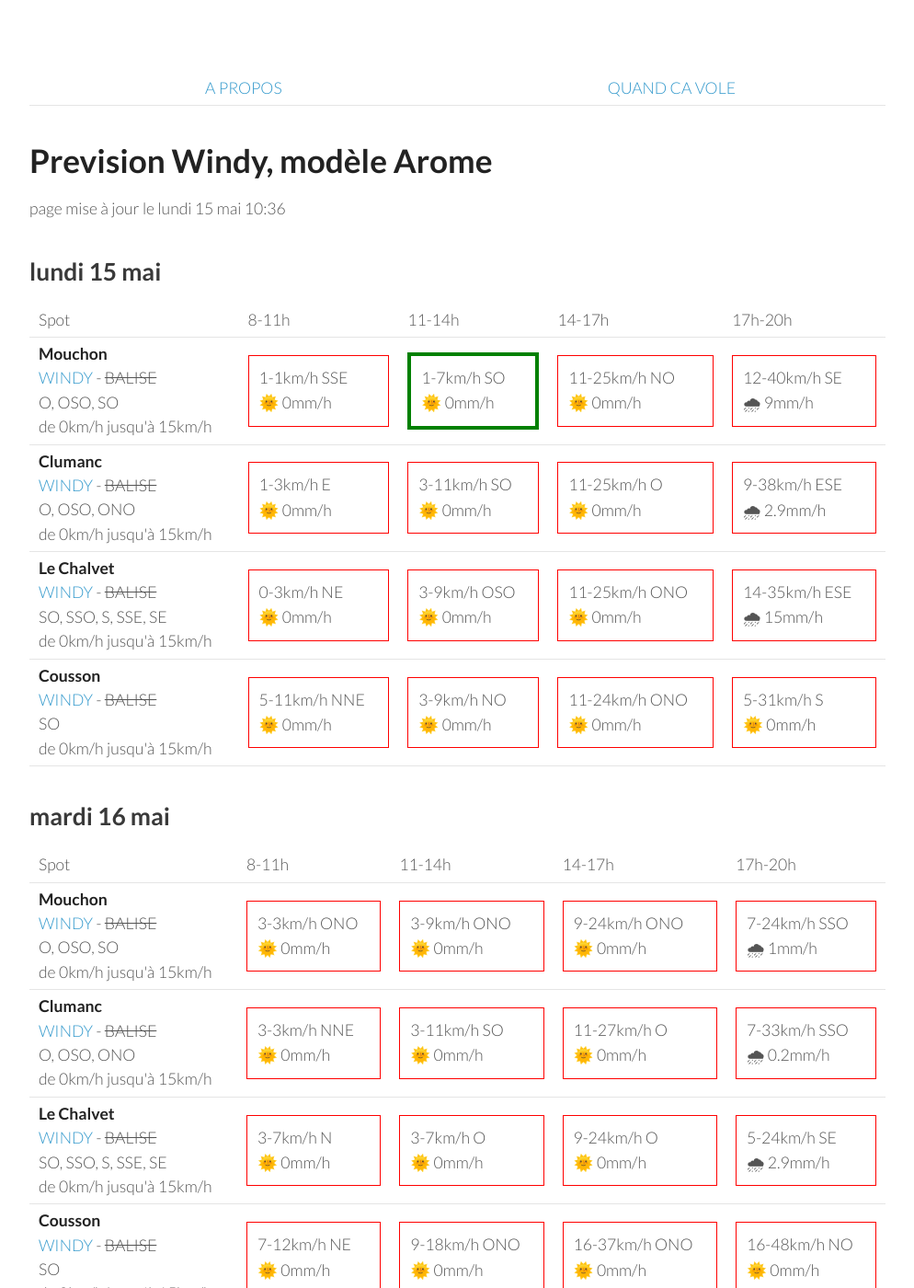
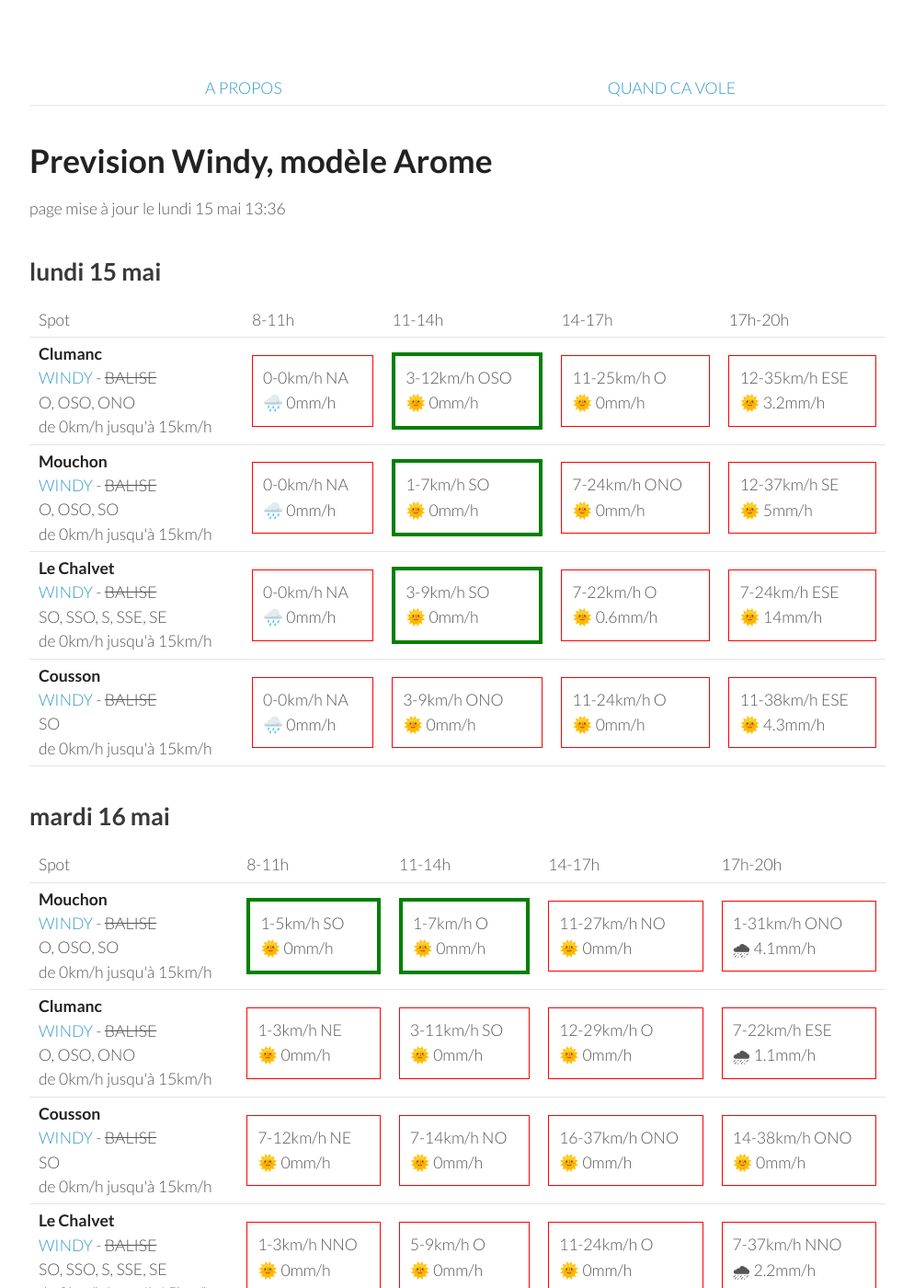
Before and after one commit to parapente-dans-le-nord/parapente-dans-le-nord.github.io, a Jekyll site: the page built from saint_andre.markdown, in a window 1280 px wide and 1400 px high. Shown: the whole window at 92% size, without its empty margins (26-1020 px from the left). Built offline with Jekyll 4.4.1, drawn with Linux system fonts in a browser that asks for light colours.

Commit message:
update index.markdown

```diff
--- a/saint_andre.markdown
+++ b/saint_andre.markdown
@@ -7,7 +7,7 @@ title:  "Tous les spots"
 {: .links}
 
 # Prevision Windy, modèle Arome
-page mise à jour le lundi 15 mai 10:36
+page mise à jour le lundi 15 mai 13:36
 
 ## lundi 15 mai
 
@@ -22,43 +22,39 @@ page mise à jour le lundi 15 mai 10:36
       <td>17h-20h</td>
     </tr>
 <tr>
-        <td><strong>Mouchon</strong><br><a href="https://windy.com/43.992/6.424?43.878,6.425,10,m:eSuaglR">WINDY</a> - <span class="no-balise"> BALISE </span><br> <span class="vent-favorable">O, OSO, SO</span><br><span class="force-vent">de 0km/h jusqu'à 15km/h</span> </td>
+        <td><strong>Clumanc</strong><br><a href="https://windy.com/44.027/6.402?43.914,6.403,10,m:eSxaglP">WINDY</a> - <span class="no-balise"> BALISE </span><br> <span class="vent-favorable">O, OSO, ONO</span><br><span class="force-vent">de 0km/h jusqu'à 15km/h</span> </td>
 
-            <td><div class="not-flyable"><p>1-1km/h SSE</p><p>🌞 0mm/h</p></div></td>
-            <td><div class="flyable"><p>1-7km/h SO</p><p>🌞 0mm/h</p></div></td>
-            <td><div class="not-flyable"><p>11-25km/h NO</p><p>🌞 0mm/h</p></div></td>
-            <td><div class="not-flyable"><p>12-40km/h SE</p><p>🌧 9mm/h</p></div></td>
-
+            <td><div class="not-flyable"><p>0-0km/h NA</p><p>🌧️ 0mm/h</p></div></td>
+            <td><div class="flyable"><p>3-12km/h OSO</p><p>🌞 0mm/h</p></div></td>
+            <td><div class="not-flyable"><p>11-25km/h O</p><p>🌞 0mm/h</p></div></td>
+            <td><div class="not-flyable"><p>12-35km/h ESE</p><p>🌞 3.2mm/h</p></div></td>
 
     </tr>
 <tr>
-        <td><strong>Clumanc</strong><br><a href="https://windy.com/44.027/6.402?43.914,6.403,10,m:eSxaglP">WINDY</a> - <span class="no-balise"> BALISE </span><br> <span class="vent-favorable">O, OSO, ONO</span><br><span class="force-vent">de 0km/h jusqu'à 15km/h</span> </td>
+        <td><strong>Mouchon</strong><br><a href="https://windy.com/43.992/6.424?43.878,6.425,10,m:eSuaglR">WINDY</a> - <span class="no-balise"> BALISE </span><br> <span class="vent-favorable">O, OSO, SO</span><br><span class="force-vent">de 0km/h jusqu'à 15km/h</span> </td>
 
-            <td><div class="not-flyable"><p>1-3km/h E</p><p>🌞 0mm/h</p></div></td>
-            <td><div class="not-flyable"><p>3-11km/h SO</p><p>🌞 0mm/h</p></div></td>
-            <td><div class="not-flyable"><p>11-25km/h O</p><p>🌞 0mm/h</p></div></td>
-            <td><div class="not-flyable"><p>9-38km/h ESE</p><p>🌧 2.9mm/h</p></div></td>
-
+            <td><div class="not-flyable"><p>0-0km/h NA</p><p>🌧️ 0mm/h</p></div></td>
+            <td><div class="flyable"><p>1-7km/h SO</p><p>🌞 0mm/h</p></div></td>
+            <td><div class="not-flyable"><p>7-24km/h ONO</p><p>🌞 0mm/h</p></div></td>
+            <td><div class="not-flyable"><p>12-37km/h SE</p><p>🌞 5mm/h</p></div></td>
 
     </tr>
 <tr>
         <td><strong>Le Chalvet</strong><br><a href="https://windy.com/43.979/6.480?43.866,6.480,10,m:eSsaglX">WINDY</a> - <span class="no-balise"> BALISE </span><br> <span class="vent-favorable">SO, SSO, S, SSE, SE</span><br><span class="force-vent">de 0km/h jusqu'à 15km/h</span> </td>
 
-            <td><div class="not-flyable"><p>0-3km/h NE</p><p>🌞 0mm/h</p></div></td>
-            <td><div class="not-flyable"><p>3-9km/h OSO</p><p>🌞 0mm/h</p></div></td>
-            <td><div class="not-flyable"><p>11-25km/h ONO</p><p>🌞 0mm/h</p></div></td>
-            <td><div class="not-flyable"><p>14-35km/h ESE</p><p>🌧 15mm/h</p></div></td>
-
+            <td><div class="not-flyable"><p>0-0km/h NA</p><p>🌧️ 0mm/h</p></div></td>
+            <td><div class="flyable"><p>3-9km/h SO</p><p>🌞 0mm/h</p></div></td>
+            <td><div class="not-flyable"><p>7-22km/h O</p><p>🌞 0.6mm/h</p></div></td>
+            <td><div class="not-flyable"><p>7-24km/h ESE</p><p>🌞 14mm/h</p></div></td>
 
     </tr>
 <tr>
         <td><strong>Cousson</strong><br><a href="https://windy.com/44.054/6.240?43.940,6.241,10,m:eSAaglz">WINDY</a> - <span class="no-balise"> BALISE </span><br> <span class="vent-favorable">SO</span><br><span class="force-vent">de 0km/h jusqu'à 15km/h</span> </td>
 
-            <td><div class="not-flyable"><p>5-11km/h NNE</p><p>🌞 0mm/h</p></div></td>
-            <td><div class="not-flyable"><p>3-9km/h NO</p><p>🌞 0mm/h</p></div></td>
-            <td><div class="not-flyable"><p>11-24km/h ONO</p><p>🌞 0mm/h</p></div></td>
-            <td><div class="not-flyable"><p>5-31km/h S</p><p>🌞 0mm/h</p></div></td>
-
+            <td><div class="not-flyable"><p>0-0km/h NA</p><p>🌧️ 0mm/h</p></div></td>
+            <td><div class="not-flyable"><p>3-9km/h ONO</p><p>🌞 0mm/h</p></div></td>
+            <td><div class="not-flyable"><p>11-24km/h O</p><p>🌞 0mm/h</p></div></td>
+            <td><div class="not-flyable"><p>11-38km/h ESE</p><p>🌞 4.3mm/h</p></div></td>
 
     </tr>
 
@@ -80,30 +76,20 @@ page mise à jour le lundi 15 mai 10:36
 <tr>
         <td><strong>Mouchon</strong><br><a href="https://windy.com/43.992/6.424?43.878,6.425,10,m:eSuaglR">WINDY</a> - <span class="no-balise"> BALISE </span><br> <span class="vent-favorable">O, OSO, SO</span><br><span class="force-vent">de 0km/h jusqu'à 15km/h</span> </td>
 
-            <td><div class="not-flyable"><p>3-3km/h ONO</p><p>🌞 0mm/h</p></div></td>
-            <td><div class="not-flyable"><p>3-9km/h ONO</p><p>🌞 0mm/h</p></div></td>
-            <td><div class="not-flyable"><p>9-24km/h ONO</p><p>🌞 0mm/h</p></div></td>
-            <td><div class="not-flyable"><p>7-24km/h SSO</p><p>🌧 1mm/h</p></div></td>
+            <td><div class="flyable"><p>1-5km/h SO</p><p>🌞 0mm/h</p></div></td>
+            <td><div class="flyable"><p>1-7km/h O</p><p>🌞 0mm/h</p></div></td>
+            <td><div class="not-flyable"><p>11-27km/h NO</p><p>🌞 0mm/h</p></div></td>
+            <td><div class="not-flyable"><p>1-31km/h ONO</p><p>🌧 4.1mm/h</p></div></td>
 
 
     </tr>
 <tr>
         <td><strong>Clumanc</strong><br><a href="https://windy.com/44.027/6.402?43.914,6.403,10,m:eSxaglP">WINDY</a> - <span class="no-balise"> BALISE </span><br> <span class="vent-favorable">O, OSO, ONO</span><br><span class="force-vent">de 0km/h jusqu'à 15km/h</span> </td>
 
-            <td><div class="not-flyable"><p>3-3km/h NNE</p><p>🌞 0mm/h</p></div></td>
+            <td><div class="not-flyable"><p>1-3km/h NE</p><p>🌞 0mm/h</p></div></td>
             <td><div class="not-flyable"><p>3-11km/h SO</p><p>🌞 0mm/h</p></div></td>
-            <td><div class="not-flyable"><p>11-27km/h O</p><p>🌞 0mm/h</p></div></td>
-            <td><div class="not-flyable"><p>7-33km/h SSO</p><p>🌧 0.2mm/h</p></div></td>
-
-
-    </tr>
-<tr>
-        <td><strong>Le Chalvet</strong><br><a href="https://windy.com/43.979/6.480?43.866,6.480,10,m:eSsaglX">WINDY</a> - <span class="no-balise"> BALISE </span><br> <span class="vent-favorable">SO, SSO, S, SSE, SE</span><br><span class="force-vent">de 0km/h jusqu'à 15km/h</span> </td>
-
-            <td><div class="not-flyable"><p>3-7km/h N</p><p>🌞 0mm/h</p></div></td>
-            <td><div class="not-flyable"><p>3-7km/h O</p><p>🌞 0mm/h</p></div></td>
-            <td><div class="not-flyable"><p>9-24km/h O</p><p>🌞 0mm/h</p></div></td>
-            <td><div class="not-flyable"><p>5-24km/h SE</p><p>🌧 2.9mm/h</p></div></td>
+            <td><div class="not-flyable"><p>12-29km/h O</p><p>🌞 0mm/h</p></div></td>
+            <td><div class="not-flyable"><p>7-22km/h ESE</p><p>🌧 1.1mm/h</p></div></td>
 
 
     </tr>
@@ -111,9 +97,19 @@ page mise à jour le lundi 15 mai 10:36
         <td><strong>Cousson</strong><br><a href="https://windy.com/44.054/6.240?43.940,6.241,10,m:eSAaglz">WINDY</a> - <span class="no-balise"> BALISE </span><br> <span class="vent-favorable">SO</span><br><span class="force-vent">de 0km/h jusqu'à 15km/h</span> </td>
 
             <td><div class="not-flyable"><p>7-12km/h NE</p><p>🌞 0mm/h</p></div></td>
-            <td><div class="not-flyable"><p>9-18km/h ONO</p><p>🌞 0mm/h</p></div></td>
+            <td><div class="not-flyable"><p>7-14km/h NO</p><p>🌞 0mm/h</p></div></td>
             <td><div class="not-flyable"><p>16-37km/h ONO</p><p>🌞 0mm/h</p></div></td>
-            <td><div class="not-flyable"><p>16-48km/h NO</p><p>🌞 0mm/h</p></div></td>
+            <td><div class="not-flyable"><p>14-38km/h ONO</p><p>🌞 0mm/h</p></div></td>
+
+
+    </tr>
+<tr>
+        <td><strong>Le Chalvet</strong><br><a href="https://windy.com/43.979/6.480?43.866,6.480,10,m:eSsaglX">WINDY</a> - <span class="no-balise"> BALISE </span><br> <span class="vent-favorable">SO, SSO, S, SSE, SE</span><br><span class="force-vent">de 0km/h jusqu'à 15km/h</span> </td>
+
+            <td><div class="not-flyable"><p>1-3km/h NNO</p><p>🌞 0mm/h</p></div></td>
+            <td><div class="not-flyable"><p>5-9km/h O</p><p>🌞 0mm/h</p></div></td>
+            <td><div class="not-flyable"><p>11-24km/h O</p><p>🌞 0mm/h</p></div></td>
+            <td><div class="not-flyable"><p>7-37km/h NNO</p><p>🌧 2.2mm/h</p></div></td>
 
 
     </tr>
```
